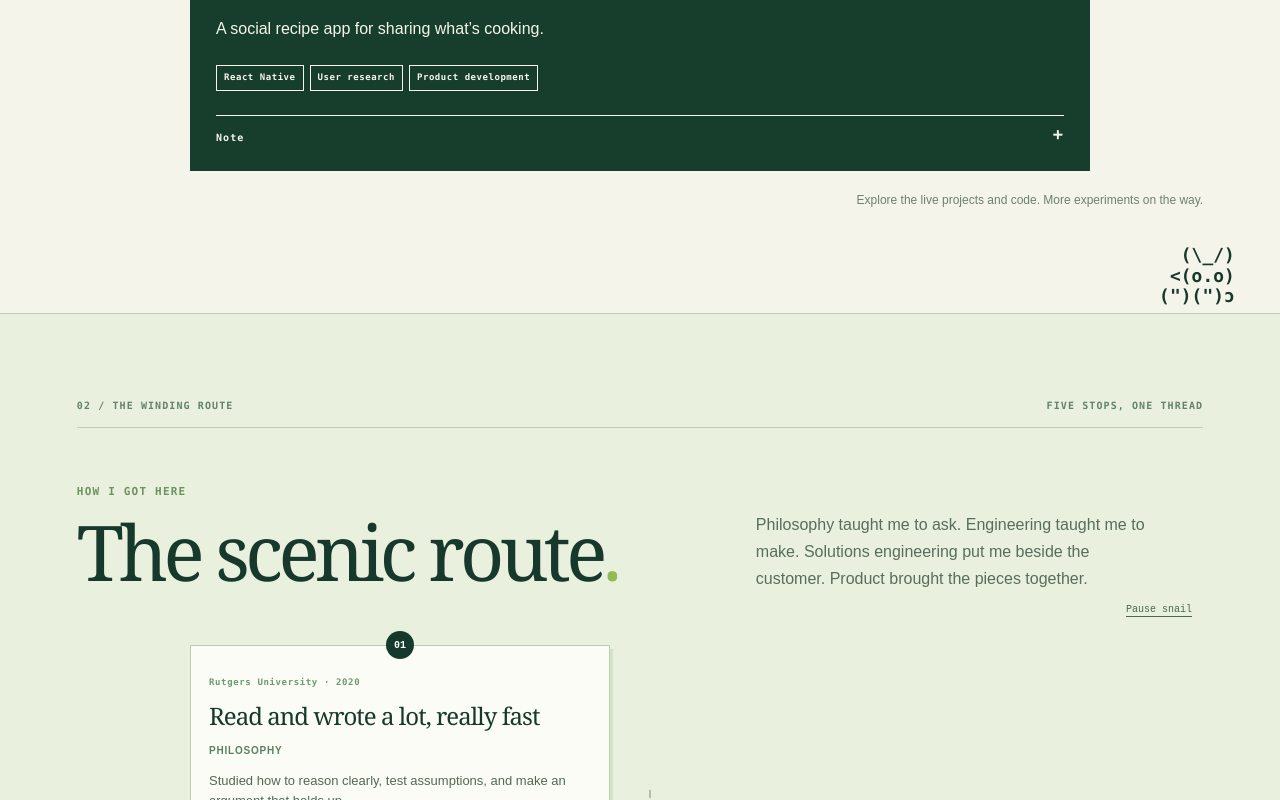
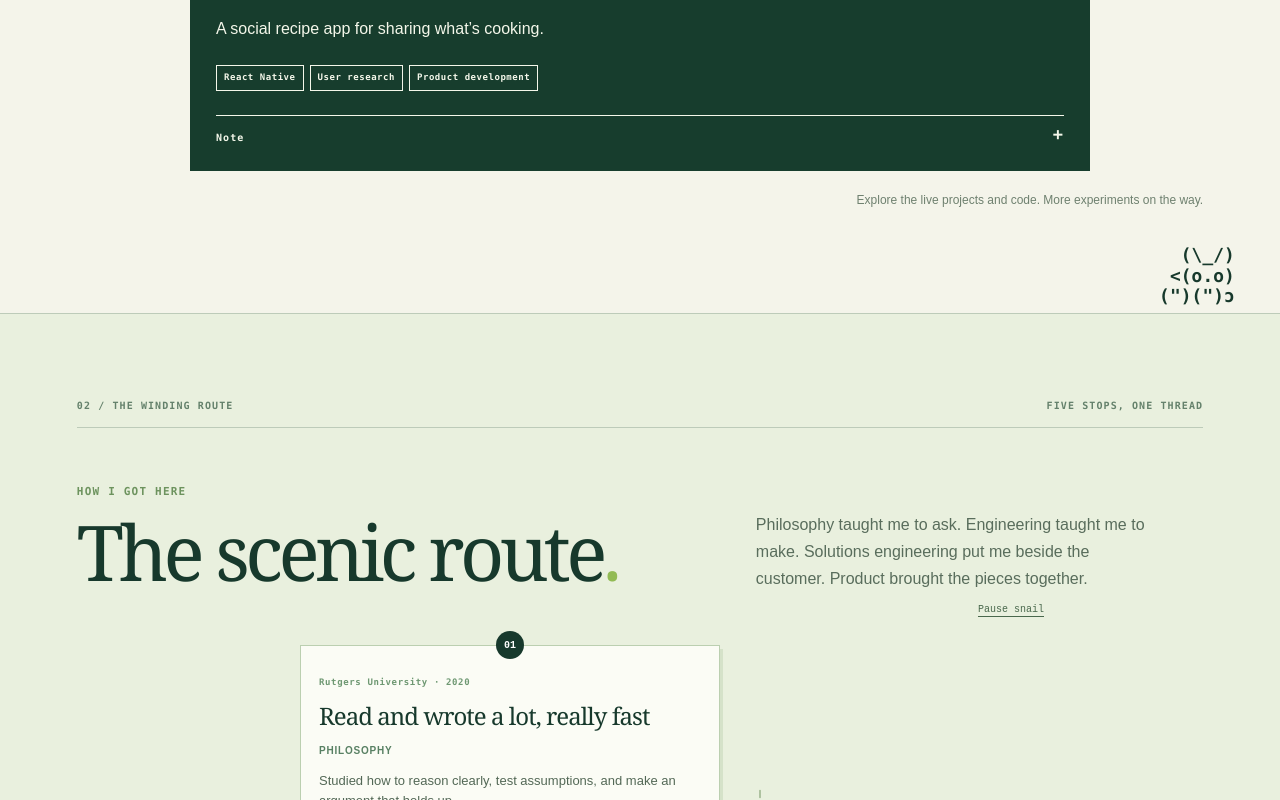
Before and after one commit to bryanryu1/personal-website, a Next.js app: page / in a window 1280 px wide. Shown: the part 2000-2800 px from the top of the page. Built offline with nearby package versions, Linux system fonts and the light colour scheme.

Commit message:
Add playful testimonials and consistent journey card overlap

```diff
--- a/src/components/FieldNotesHome.tsx
+++ b/src/components/FieldNotesHome.tsx
@@ -143,6 +143,7 @@ export function FieldNotesHome() {
             <div><span className="field-eyebrow">03 / OFF THE CLOCK</span><h2 id="about-title">A little more<br /><em>human</em> than a resume.</h2></div>
             <div className="field-about-copy">
               <p>Outside work, you’ll usually find me bouldering, looking for good pourover coffee, or training Muay Thai (ooweee).</p>
+              <p>Here are some (maybe exaggerated) testimonials: “the most well-rounded friend (they) know,” “coolest guy in the office,” and my grandpa’s “favorite grandchild.”</p>
               <p>Thank you for stopping by and making it this far. Please send me a message or connect since you’re already here!</p>
               <div className="field-about-links"><a href="mailto:hello@bryanryu.me">Email me <span aria-hidden="true">↗</span></a><a href="https://www.linkedin.com/in/bryan-ryu/" target="_blank" rel="noreferrer">LinkedIn <span aria-hidden="true">↗</span></a><a href="/Bryan_Ryu_Resume_2026.pdf" target="_blank" rel="noreferrer">Resume <span aria-hidden="true">↗</span></a></div>
             </div>
--- a/src/components/field-notes.css
+++ b/src/components/field-notes.css
@@ -105,8 +105,10 @@
 }
 /* Wider screens follow alternating stops; mobile keeps its single-column trail. */
 @media(min-width:801px){
-  .field-trail{max-width:1120px}
-  .field-trail .field-stop:nth-child(odd),.field-trail .field-stop:nth-child(even){width:calc(50% + 80px);margin-bottom:104px}
+  /* 160px card overlap + 72px outer gutters keeps the snail's crossovers
+     a consistent 240px, instead of shrinking as the viewport widens. */
+  .field-trail{max-width:824px}
+  .field-trail .field-stop:nth-child(odd),.field-trail .field-stop:nth-child(even){width:calc(50% + 152px);margin-bottom:104px}
   .field-trail .field-stop:nth-child(odd){margin-left:0;margin-right:auto}
   .field-trail .field-stop:nth-child(even){margin-left:auto;margin-right:0}
   .field-trail .field-stop:last-of-type{margin-bottom:0}
```
